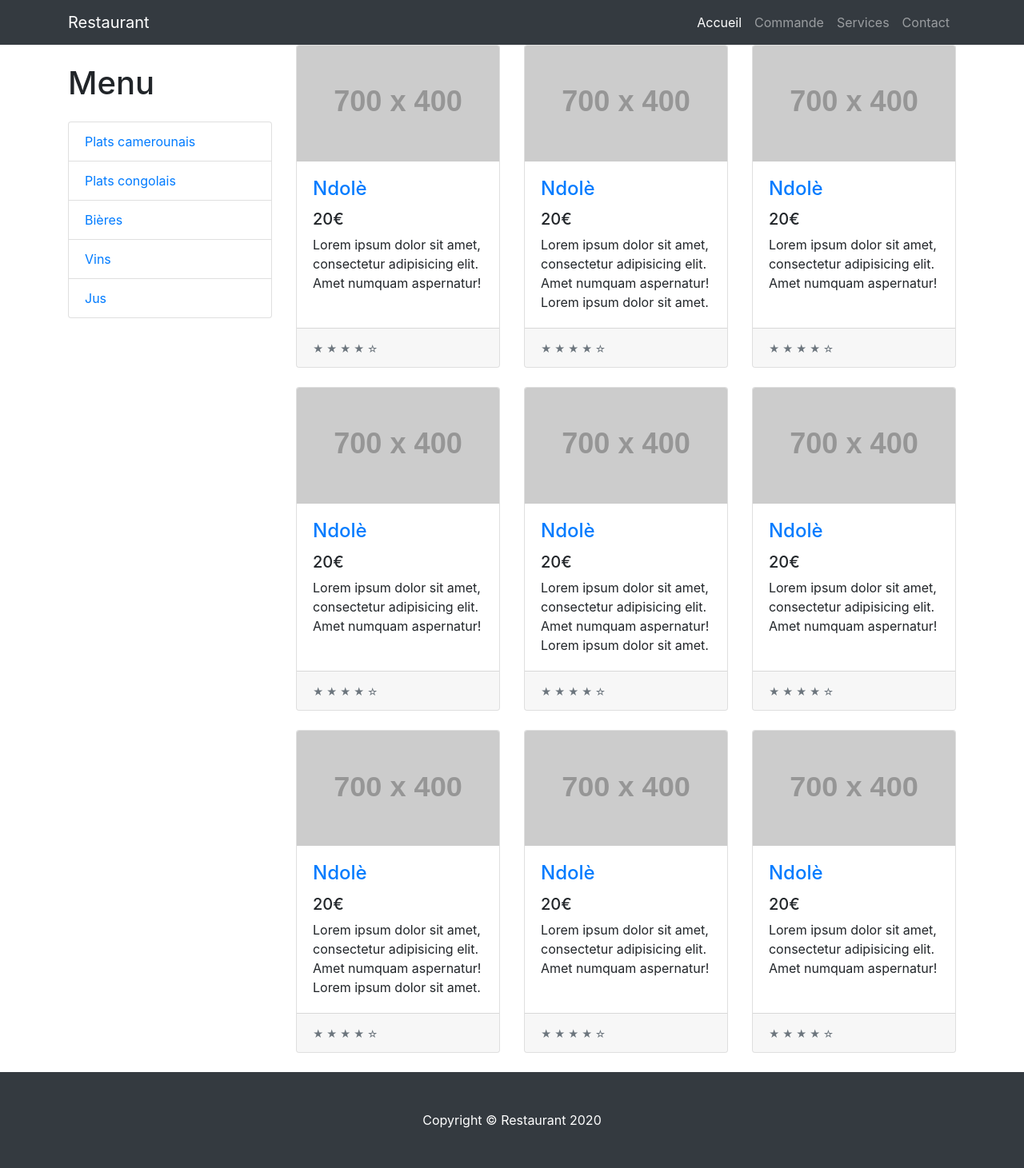
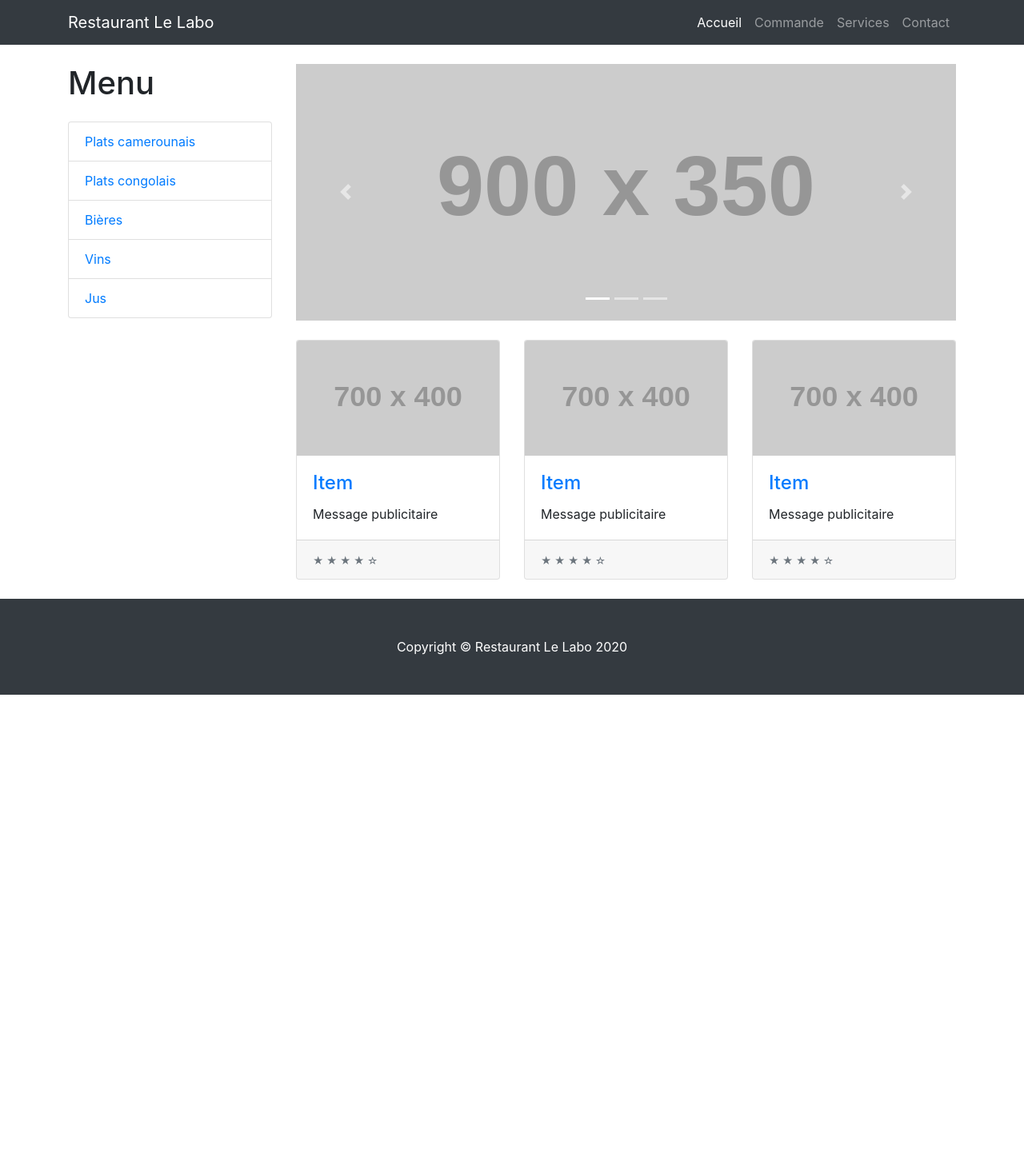
Before and after one commit to hermanstar/Labo_resto, a Django app: page / in a window 1280 px wide. Shown: the whole page at 80% size. After the commit the page ends 869 px from the top, so only its background shows below. Run offline with Django 3.2, Linux system fonts and the light colour scheme; data comes from the database, SQL or seed files in the repository; both versions use the stored data as it was after the commit; grey boxes labelled with a size stand in for pictures from a placeholder-image service; some libraries are stand-ins or nearby versions.

Commit message:
Ajout de la page produit.html et home.html

```diff
--- a/myproject/urls.py
+++ b/myproject/urls.py
@@ -23,7 +23,7 @@ from restaurant import views
 urlpatterns = [
     # url(r'^$', views.home, name='home'),
     path('', views.home, name='home'),
-    # path('menus/<int:pk>/', views.menus_produit, name='menus_produit'),
+    path('menus/<int:pk>/', views.menus_produit, name='menus_produit'),
     # path('menus/<int:pk>/new/', views.new_produit, name='new_produit'),
     path('admin/', admin.site.urls),
 ]
--- a/restaurant/views.py
+++ b/restaurant/views.py
@@ -1,7 +1,13 @@
-from django.shortcuts import render
+from django.shortcuts import render, get_object_or_404
 
 from .models import Menu
 
 def home(request):
     menus = Menu.objects.all()
     return render(request, 'home.html', {'menus': menus})
+
+def menus_produit(request, pk):
+    menu = get_object_or_404(Menu, pk=pk)
+    menus = Menu.objects.all()
+
+    return render(request, 'produits.html', {'menu': menu, 'menus': menus})
--- /dev/null
+++ b/templates/base.html
@@ -0,0 +1,75 @@
+{% load static %}<!DOCTYPE html>
+<html lang="fr">
+
+<head>
+
+  <meta charset="utf-8">
+  <meta name="viewport" content="width=device-width, initial-scale=1, shrink-to-fit=no">
+  <meta name="description" content="">
+  <meta name="author" content="">
+
+  <title>{% block title %}Bienvenue {% endblock %} </title>
+
+  <!-- Bootstrap core CSS -->
+  <link href="{% static 'bootstrap/css/bootstrap.min.css' %}" rel="stylesheet">
+
+  <!-- Custom styles for this template -->
+  <link href="{% static 'css/style.css' %}" rel="stylesheet">
+
+</head>
+
+<body>
+
+  <!-- Navigation -->
+  <nav class="navbar navbar-expand-lg navbar-dark bg-dark fixed-top">
+    <div class="container">
+      <a class="navbar-brand" href="#">Restaurant Le Labo </a>
+      <button class="navbar-toggler" type="button" data-toggle="collapse" data-target="#navbarResponsive" aria-controls="navbarResponsive" aria-expanded="false" aria-label="Toggle navigation">
+        <span class="navbar-toggler-icon"></span>
+      </button>
+      <div class="collapse navbar-collapse" id="navbarResponsive">
+        <ul class="navbar-nav ml-auto">
+          <li class="nav-item active">
+            <a class="nav-link" href="{% url 'home' %}">Accueil
+              <span class="sr-only">(current)</span>
+            </a>
+          </li>
+          <li class="nav-item">
+            <a class="nav-link" href="#">Commande</a>
+          </li>
+          <li class="nav-item">
+            <a class="nav-link" href="#">Services</a>
+          </li>
+          <li class="nav-item">
+            <a class="nav-link" href="#">Contact</a>
+          </li>
+        </ul>
+      </div>
+    </div>
+  </nav>
+
+  <!-- Page Content -->
+  <div class="container">
+    {% block content %}
+
+    {% endblock %}
+  </div>
+  <!-- /.container -->
+
+
+
+  <!-- Footer -->
+  <footer class="py-5 bg-dark">
+    <div class="container">
+      <p class="m-0 text-center text-white">Copyright &copy; Restaurant Le Labo 2020</p>
+    </div>
+    <!-- /.container -->
+  </footer>
+
+  <!-- Bootstrap core JavaScript -->
+  <script src="{% static 'jquery/jquery.min.js' %}" ></script>
+  <script src="{% static 'bootstrap/js/bootstrap.bundle.min.js' %}"></script>
+
+</body>
+
+</html>
--- a/templates/home.html
+++ b/templates/home.html
@@ -1,72 +1,49 @@
-{% load static %}<!DOCTYPE html>
-<html lang="fr">
-
-<head>
-
-  <meta charset="utf-8">
-  <meta name="viewport" content="width=device-width, initial-scale=1, shrink-to-fit=no">
-  <meta name="description" content="">
-  <meta name="author" content="">
-
-  <title>Menu - Restaurant </title>
-
-  <!-- Bootstrap core CSS -->
-  <link href="{% static 'bootstrap/css/bootstrap.min.css' %}" rel="stylesheet">
-
-  <!-- Custom styles for this template -->
-  <link href="{% static 'css/style.css' %}" rel="stylesheet">
-
-</head>
-
-<body>
-
-  <!-- Navigation -->
-  <nav class="navbar navbar-expand-lg navbar-dark bg-dark fixed-top">
-    <div class="container">
-      <a class="navbar-brand" href="#">Restaurant </a>
-      <button class="navbar-toggler" type="button" data-toggle="collapse" data-target="#navbarResponsive" aria-controls="navbarResponsive" aria-expanded="false" aria-label="Toggle navigation">
-        <span class="navbar-toggler-icon"></span>
-      </button>
-      <div class="collapse navbar-collapse" id="navbarResponsive">
-        <ul class="navbar-nav ml-auto">
-          <li class="nav-item active">
-            <a class="nav-link" href="#">Accueil
-              <span class="sr-only">(current)</span>
-            </a>
-          </li>
-          <li class="nav-item">
-            <a class="nav-link" href="#">Commande</a>
-          </li>
-          <li class="nav-item">
-            <a class="nav-link" href="#">Services</a>
-          </li>
-          <li class="nav-item">
-            <a class="nav-link" href="#">Contact</a>
-          </li>
-        </ul>
-      </div>
-    </div>
-  </nav>
+{% extends 'base.html' %}
 
 <!-- Page Content -->
-  <div class="container">
 
+{% block content %}
   <div class="row">
 
     <div class="col-lg-3">
 
-        <h1 class="my-4">Menu</h1>
+      <h1 class="my-4">Menu </h1>
       <div class="list-group">
         {% for menu in menus %}
-            <a href="#" class="list-group-item">{{ menu.nom }}</a>
+          <a class="list-group-item" href="{% url 'menus_produit' menu.pk %}">{{ menu.nom }}</a>
         {% endfor %}
-
       </div>
 
     </div>
     <!-- /.col-lg-3 -->
+    <div class="col-lg-9">
 
-      <div class="col-lg-9">
+      <div id="carouselExampleIndicators" class="carousel slide my-4" data-ride="carousel">
+        <ol class="carousel-indicators">
+          <li data-target="#carouselExampleIndicators" data-slide-to="0" class="active"></li>
+          <li data-target="#carouselExampleIndicators" data-slide-to="1"></li>
+          <li data-target="#carouselExampleIndicators" data-slide-to="2"></li>
+        </ol>
+        <div class="carousel-inner" role="listbox">
+          <div class="carousel-item active">
+            <img class="d-block img-fluid" src="http://placehold.it/900x350" alt="First slide">
+          </div>
+          <div class="carousel-item">
+            <img class="d-block img-fluid" src="http://placehold.it/900x350" alt="Second slide">
+          </div>
+          <div class="carousel-item">
+            <img class="d-block img-fluid" src="http://placehold.it/900x350" alt="Third slide">
+          </div>
+        </div>
+        <a class="carousel-control-prev" href="#carouselExampleIndicators" role="button" data-slide="prev">
+          <span class="carousel-control-prev-icon" aria-hidden="true"></span>
+          <span class="sr-only">Previous</span>
+        </a>
+        <a class="carousel-control-next" href="#carouselExampleIndicators" role="button" data-slide="next">
+          <span class="carousel-control-next-icon" aria-hidden="true"></span>
+          <span class="sr-only">Next</span>
+        </a>
+      </div>
 
       <div class="row">
 
@@ -75,10 +52,10 @@
             <a href="#"><img class="card-img-top" src="http://placehold.it/700x400" alt=""></a>
             <div class="card-body">
               <h4 class="card-title">
-                  <a href="#">Ndolè</a>
+                <a href="#">Item</a>
               </h4>
-                <h5>20€</h5>
-                <p class="card-text">Lorem ipsum dolor sit amet, consectetur adipisicing elit. Amet numquam aspernatur!</p>
+              <h5></h5>
+              <p class="card-text">Message publicitaire</p>
             </div>
             <div class="card-footer">
               <small class="text-muted">&#9733; &#9733; &#9733; &#9733; &#9734;</small>
@@ -91,10 +68,10 @@
             <a href="#"><img class="card-img-top" src="http://placehold.it/700x400" alt=""></a>
             <div class="card-body">
               <h4 class="card-title">
-                  <a href="#">Ndolè</a>
+                <a href="#">Item </a>
               </h4>
-                <h5>20€</h5>
-                <p class="card-text">Lorem ipsum dolor sit amet, consectetur adipisicing elit. Amet numquam aspernatur! Lorem ipsum dolor sit amet.</p>
+              <h5></h5>
+              <p class="card-text">Message publicitaire</p>
             </div>
             <div class="card-footer">
               <small class="text-muted">&#9733; &#9733; &#9733; &#9733; &#9734;</small>
@@ -107,107 +84,10 @@
             <a href="#"><img class="card-img-top" src="http://placehold.it/700x400" alt=""></a>
             <div class="card-body">
               <h4 class="card-title">
-                  <a href="#">Ndolè</a>
+                <a href="#">Item </a>
               </h4>
-                <h5>20€</h5>
-                <p class="card-text">Lorem ipsum dolor sit amet, consectetur adipisicing elit. Amet numquam aspernatur!</p>
-              </div>
-              <div class="card-footer">
-                <small class="text-muted">&#9733; &#9733; &#9733; &#9733; &#9734;</small>
-              </div>
-            </div>
-          </div>
-
-          <div class="col-lg-4 col-md-6 mb-4">
-            <div class="card h-100">
-              <a href="#"><img class="card-img-top" src="http://placehold.it/700x400" alt=""></a>
-              <div class="card-body">
-                <h4 class="card-title">
-                  <a href="#">Ndolè</a>
-                </h4>
-                <h5>20€</h5>
-                <p class="card-text">Lorem ipsum dolor sit amet, consectetur adipisicing elit. Amet numquam aspernatur!</p>
-              </div>
-              <div class="card-footer">
-                <small class="text-muted">&#9733; &#9733; &#9733; &#9733; &#9734;</small>
-              </div>
-            </div>
-          </div>
-
-          <div class="col-lg-4 col-md-6 mb-4">
-            <div class="card h-100">
-              <a href="#"><img class="card-img-top" src="http://placehold.it/700x400" alt=""></a>
-              <div class="card-body">
-                <h4 class="card-title">
-                  <a href="#">Ndolè</a>
-                </h4>
-                <h5>20€</h5>
-                <p class="card-text">Lorem ipsum dolor sit amet, consectetur adipisicing elit. Amet numquam aspernatur! Lorem ipsum dolor sit amet.</p>
-              </div>
-              <div class="card-footer">
-                <small class="text-muted">&#9733; &#9733; &#9733; &#9733; &#9734;</small>
-              </div>
-            </div>
-          </div>
-
-          <div class="col-lg-4 col-md-6 mb-4">
-            <div class="card h-100">
-              <a href="#"><img class="card-img-top" src="http://placehold.it/700x400" alt=""></a>
-              <div class="card-body">
-                <h4 class="card-title">
-                  <a href="#">Ndolè</a>
-                </h4>
-                <h5>20€</h5>
-                <p class="card-text">Lorem ipsum dolor sit amet, consectetur adipisicing elit. Amet numquam aspernatur!</p>
-              </div>
-              <div class="card-footer">
-                <small class="text-muted">&#9733; &#9733; &#9733; &#9733; &#9734;</small>
-              </div>
-            </div>
-          </div>
-
-
-          <div class="col-lg-4 col-md-6 mb-4">
-            <div class="card h-100">
-              <a href="#"><img class="card-img-top" src="http://placehold.it/700x400" alt=""></a>
-              <div class="card-body">
-                <h4 class="card-title">
-                  <a href="#">Ndolè</a>
-                </h4>
-                <h5>20€</h5>
-                <p class="card-text">Lorem ipsum dolor sit amet, consectetur adipisicing elit. Amet numquam aspernatur! Lorem ipsum dolor sit amet.</p>
-              </div>
-              <div class="card-footer">
-                <small class="text-muted">&#9733; &#9733; &#9733; &#9733; &#9734;</small>
-              </div>
-            </div>
-          </div>
-
-          <div class="col-lg-4 col-md-6 mb-4">
-            <div class="card h-100">
-              <a href="#"><img class="card-img-top" src="http://placehold.it/700x400" alt=""></a>
-              <div class="card-body">
-                <h4 class="card-title">
-                  <a href="#">Ndolè</a>
-                </h4>
-                <h5>20€</h5>
-                <p class="card-text">Lorem ipsum dolor sit amet, consectetur adipisicing elit. Amet numquam aspernatur!</p>
-              </div>
-              <div class="card-footer">
-                <small class="text-muted">&#9733; &#9733; &#9733; &#9733; &#9734;</small>
-              </div>
-            </div>
-          </div>
-
-          <div class="col-lg-4 col-md-6 mb-4">
-            <div class="card h-100">
-              <a href="#"><img class="card-img-top" src="http://placehold.it/700x400" alt=""></a>
-              <div class="card-body">
-                <h4 class="card-title">
-                  <a href="#">Ndolè</a>
-                </h4>
-                <h5>20€</h5>
-                <p class="card-text">Lorem ipsum dolor sit amet, consectetur adipisicing elit. Amet numquam aspernatur!</p>
+              <h5></h5>
+              <p class="card-text">Message publicitaire</p>
             </div>
             <div class="card-footer">
               <small class="text-muted">&#9733; &#9733; &#9733; &#9733; &#9734;</small>
@@ -222,24 +102,4 @@
 
   </div>
     <!-- /.row -->
-
-  </div>
-  <!-- /.container -->
-
-
-
-  <!-- Footer -->
-  <footer class="py-5 bg-dark">
-    <div class="container">
-      <p class="m-0 text-center text-white">Copyright &copy; Restaurant 2020</p>
-    </div>
-    <!-- /.container -->
-  </footer>
-
-  <!-- Bootstrap core JavaScript -->
-  <script src="media/jquery/jquery.min.js"></script>
-  <script src="media/bootstrap/js/bootstrap.bundle.min.js"></script>
-
-</body>
-
-</html>
+{% endblock %}
```
Also changed, not shown: templates/produits.html (added, +57 -0 lines), db.sqlite3, media/Djino_isRhiiK.jpg (added), media/Gingembre_wUjRPZw.jpg (added), media/Jupiler_iy92RUX.png (added), media/Merlot_SxvnD8w.png (added), media/Mutzig_7mn08mY.jpg (added), media/cruzeau_I9ejNhk.jpg (added), media/dg_vLQRalw.jpg (added), media/leffe_OKWrMTN.jpg (added), media/maquereau.jpg (deleted), media/plantain_SfILCDw.jpg (added), media/pundu_UAK6UCU.jpg (added). Lines whose indentation alone changed are shown as unchanged.
